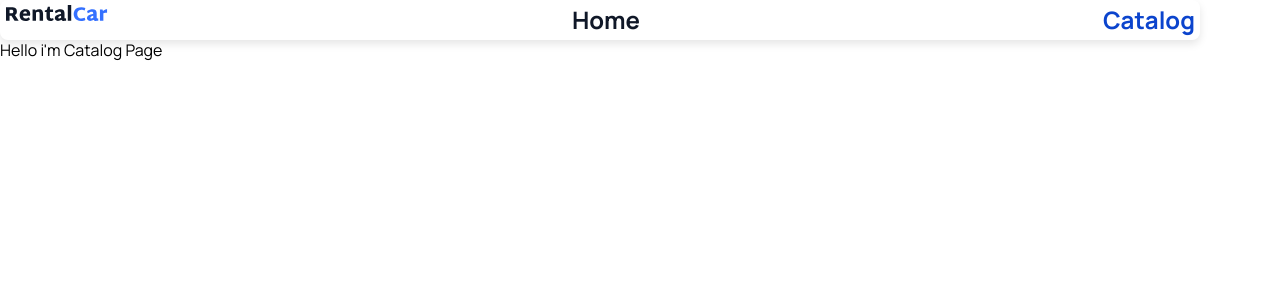
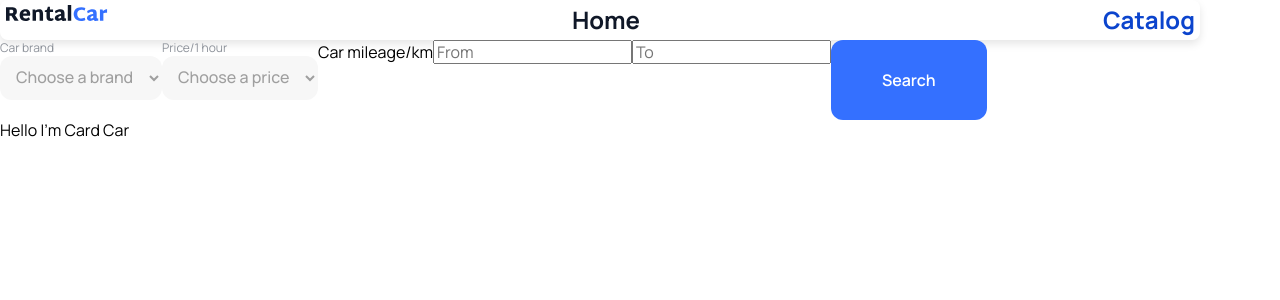
Before and after one commit to Vasyl-Khaiitov/Rental_Car, a React (Vite) app: page /catalog in a window 1280 px wide. Shown: the top 300 px of the page. Built offline with nearby package versions, Linux system fonts and the light colour scheme.

Commit message:
compled structure filter component

```diff
--- a/src/components/Filter/SelectInput/SelectInput.jsx
+++ b/src/SelectInput/SelectInput.jsx
@@ -1,8 +1,8 @@
 import { useId } from "react";
-import css from "./Select.module.css";
+import css from "./SelectInput.module.css";
 import { Field, useField } from "formik";
 
-export default function Select({
+export default function SelectInput({
   name,
   placeholder,
   labelText,
--- a/src/components/Filter/SelectInput/SelectInput.module.css
+++ b/src/SelectInput/SelectInput.module.css
@@ -16,7 +16,6 @@
   border: none;
   border-radius: 12px;
   padding: 12px;
-  width: 100%;
   font-family: var(--font-family);
   font-weight: var(--font-weight-regular);
   font-size: 16px;
@@ -30,7 +29,9 @@
   white-space: nowrap;
   height: 44px;
 }
-
+.inputClassName {
+  max-width: 204px;
+}
 /* ? Review later */
 .empty {
   font-family: var(--font-family);
--- a/src/components/Filter/Filter.jsx
+++ b/src/components/Filter/Filter.jsx
@@ -1,8 +1,51 @@
+import css from "./Filter.module.css";
+import { Field, Form, Formik } from "formik";
+import Button from "../../common/Button/Button";
+import SelectInput from "../../SelectInput/SelectInput";
+
+const initialValues = {
+  brand: "",
+  price: "",
+  mileageFrom: "",
+  mileageTo: "",
+};
+
+const handleSubmit = (values, actions) => {
+  console.log(values);
+  actions.resetForm();
+};
+
 export default function Filter() {
   return (
-    <>
-      <p>selects</p>
-      <p>button</p>
-    </>
+    <div>
+      <Formik initialValues={initialValues} onSubmit={handleSubmit}>
+        <Form className={css.form}>
+          <SelectInput
+            name="brand"
+            className={css.select_brand}
+            labelText="Car brand"
+            placeholder="Choose a brand"
+          />
+          <SelectInput
+            name="price"
+            className={css.select_price}
+            labelText="Price/1 hour"
+            placeholder="Choose a price"
+          />
+          <div className={css.mileageGroup}>
+            <label htmlFor="mileageFrom">Car mileage/km</label>
+            <Field
+              type="number"
+              name="mileageFrom"
+              id="mileageFrom"
+              placeholder="From"
+            />
+
+            <Field type="number" name="mileageTo" placeholder="To" />
+          </div>
+          <Button type="submit" name="Search" paddingsY={12} paddingsX={51} />
+        </Form>
+      </Formik>
+    </div>
   );
 }
--- a/src/components/Filter/Filter.module.css
+++ b/src/components/Filter/Filter.module.css
@@ -0,0 +1,11 @@
+.form {
+  display: flex;
+}
+
+.select_brand {
+  min-width: 204px;
+}
+
+.select_price {
+  min-width: 196px;
+}
--- a/src/components/Hero/Hero.jsx
+++ b/src/components/Hero/Hero.jsx
@@ -4,7 +4,7 @@ import { Link } from "react-router-dom";
 
 export default function Hero() {
   return (
-    <section className={css.hero}>
+    <div className={css.hero}>
       <div className={css.container}>
         <h1 className={css.title}>Find your perfect rental car</h1>
         <p className={css.text}>
@@ -20,6 +20,6 @@ export default function Hero() {
           />
         </Link>
       </div>
-    </section>
+    </div>
   );
 }
--- a/src/components/Layout/Layout.jsx
+++ b/src/components/Layout/Layout.jsx
@@ -2,9 +2,9 @@ import Header from "../Header/Header";
 
 export default function Layout({ children }) {
   return (
-    <div>
+    <>
       <Header />
       {children}
-    </div>
+    </>
   );
 }
--- a/src/components/_CarListFolder/CarCard/CarCard.jsx
+++ b/src/components/_CarListFolder/CarCard/CarCard.jsx
@@ -0,0 +1,3 @@
+export default function CarCard() {
+  return <div>Hello I'm Card Car</div>;
+}
--- a/src/components/_CarListFolder/CarList/CarList.jsx
+++ b/src/components/_CarListFolder/CarList/CarList.jsx
@@ -0,0 +1,9 @@
+import CarCard from "../CarCard/CarCard";
+
+export default function CarList() {
+  return (
+    <>
+      <CarCard />
+    </>
+  );
+}
--- a/src/pages/CatalogPage/CatalogPage.jsx
+++ b/src/pages/CatalogPage/CatalogPage.jsx
@@ -1,3 +1,23 @@
+import css from "./CatalogPage.module.css";
+import CarList from "../../components/_CarListFolder/CarList/CarList";
+import Filter from "../../components/Filter/Filter";
+
 export default function CatalogPage() {
-  return <>Hello i'm Catalog Page</>;
+  return (
+    <>
+      <section aria-labelledby="filter-heading">
+        <h2 id="filter-heading" className={css.title_filter}>
+          Filter
+        </h2>
+        <Filter />
+      </section>
+
+      <section aria-labelledby="carlist-heading">
+        <h2 id="carlist-heading" className={css.title_cars}>
+          Available Cars
+        </h2>
+        <CarList />
+      </section>
+    </>
+  );
 }
--- a/src/pages/CatalogPage/CatalogPage.module.css
+++ b/src/pages/CatalogPage/CatalogPage.module.css
@@ -0,0 +1,13 @@
+.title_cars,
+.title_filter {
+  position: absolute;
+  width: 1px;
+  height: 1px;
+  margin: -1px;
+  border: 0;
+  padding: 0;
+  white-space: nowrap;
+  clip-path: inset(100%);
+  clip: rect(0 0 0 0);
+  overflow: hidden;
+}
```
